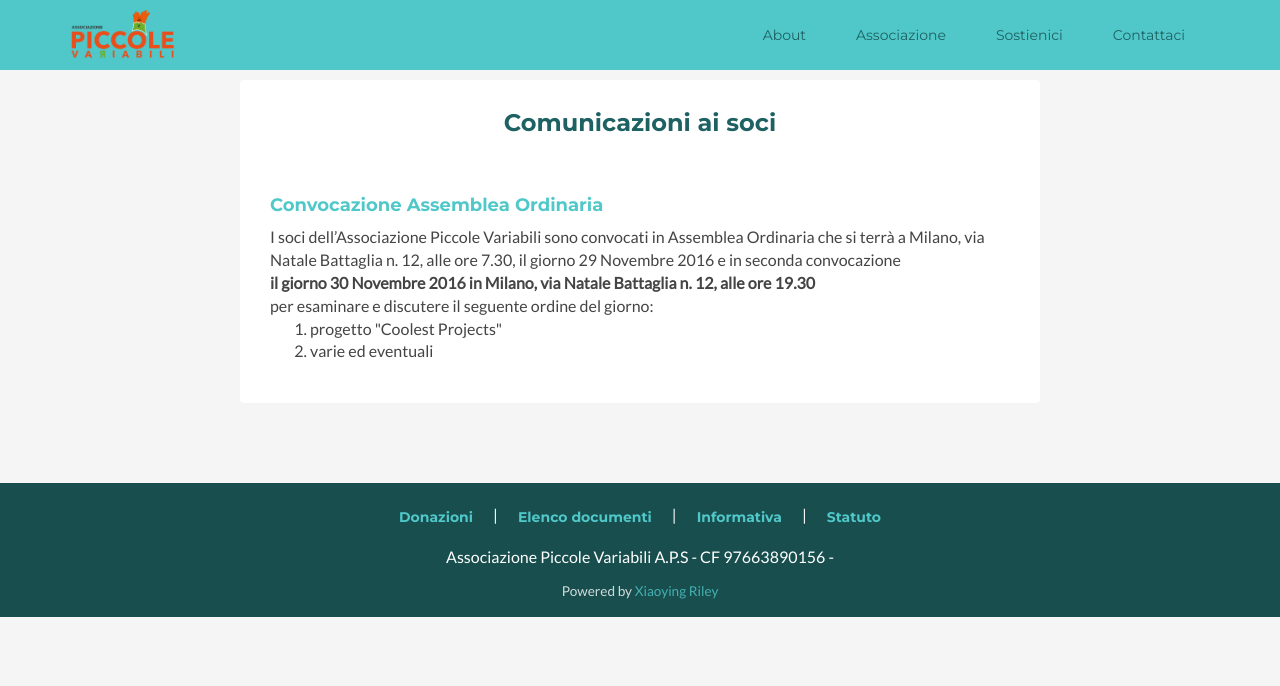
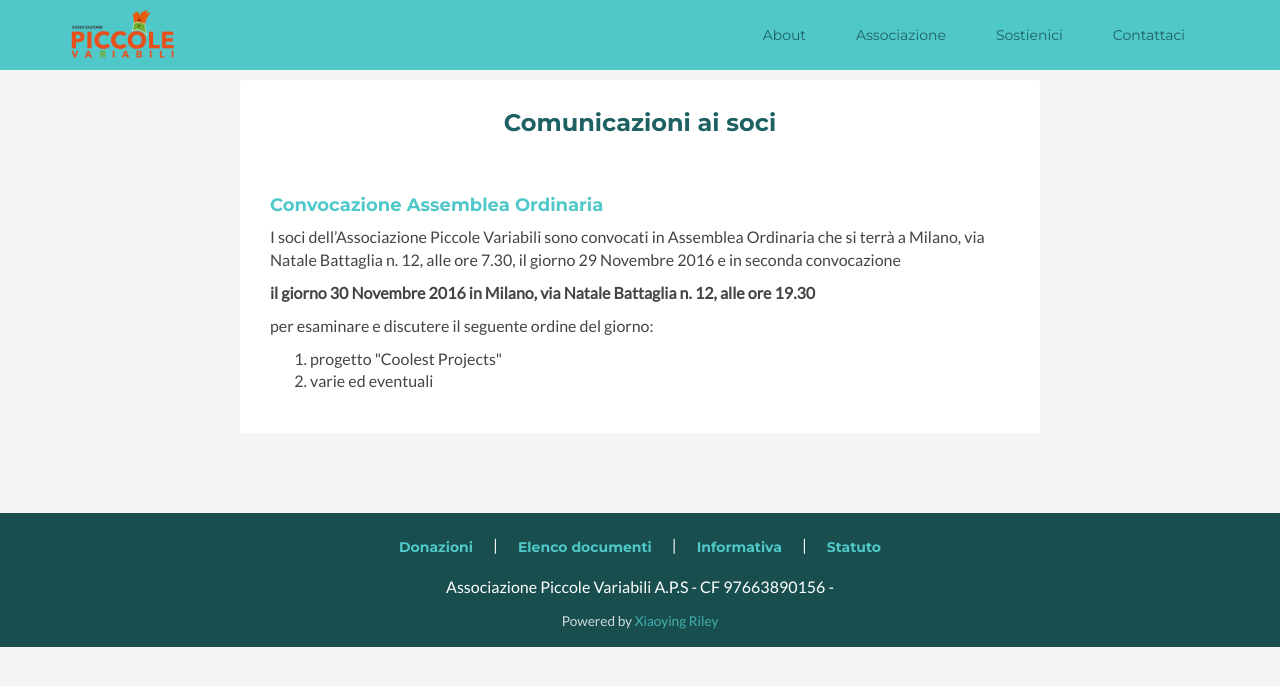
Before and after one commit to fgrotta/piccolevariabili.it, a Jekyll site: the page built from comunicazioni.html, in a window 1280 px wide. Shown: the top 686 px of the page. Built offline with Jekyll 4.4.1, drawn with Linux system fonts in a browser that asks for light colours.

Commit message:
Update comunicazioni.html

```diff
--- a/comunicazioni.html
+++ b/comunicazioni.html
@@ -5,13 +5,19 @@ layout: default
 <h3 class="title text-center">Comunicazioni ai soci</h3>
 <div class="info">
     <h4>Convocazione Assemblea Ordinaria</h4>
+    <p>
     I soci dell’Associazione Piccole Variabili sono convocati in Assemblea Ordinaria che si terrà a Milano, via Natale Battaglia n. 12, alle ore 7.30, il giorno 29 Novembre 2016 e in seconda convocazione
-    <br />
+    </p>
+    <p>
     <strong>il giorno 30 Novembre 2016 in Milano, via Natale Battaglia n. 12,  alle ore 19.30</strong>
-    <br />
+    </p>
+    <p>
     per esaminare e discutere il seguente ordine del giorno:
-    <ol type="1">
-      <li>progetto "Coolest Projects"</li>
-      <li>varie ed eventuali</li>
-    </ol>
+    </p>
+    <p>
+        <ol type="1">
+          <li>progetto "Coolest Projects"</li>
+          <li>varie ed eventuali</li>
+        </ol>
+    </p>
 </div>
```
